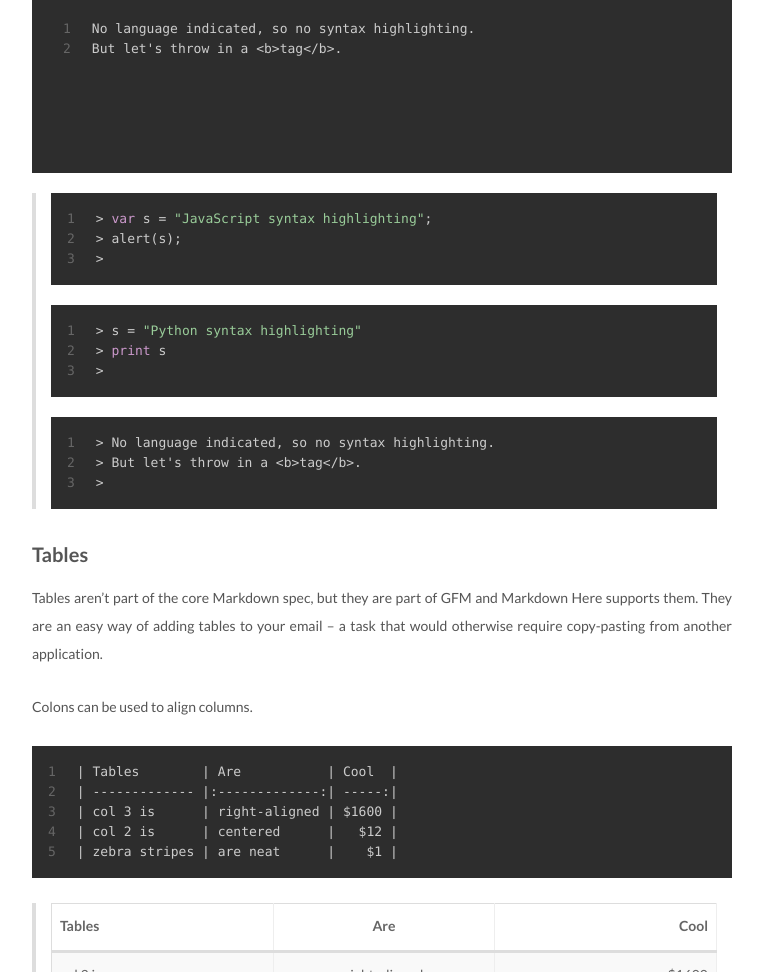
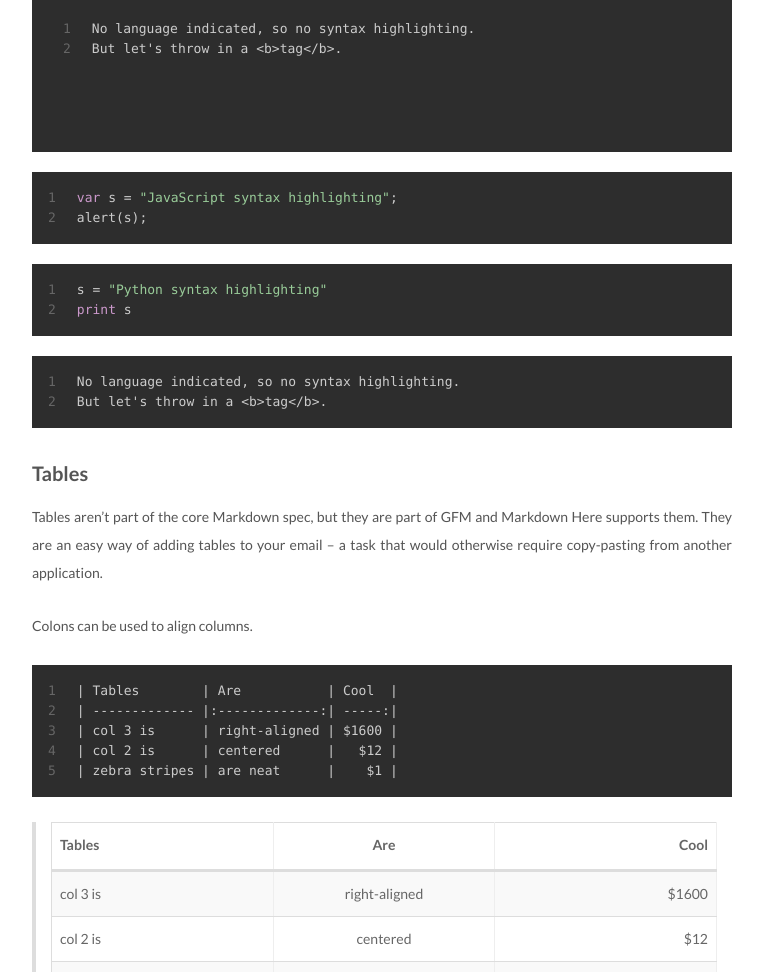
Before and after one commit to fengyj/fengyj.github.io, a plain HTML site: page 2016/09/04/markdown-cheat-sheet/index.html in a window 1280 px wide. Shown: the part 6044-7016 px from the top of the page, without its empty margins (98-861 px from the left). Drawn offline with Linux system fonts and the light colour scheme; a web font is replaced by a local one.

Commit message:
Site updated: 2016-09-06 00:34:51

````diff
--- a/2016/09/04/markdown-cheat-sheet/index.html
+++ b/2016/09/04/markdown-cheat-sheet/index.html
@@ -112,7 +112,7 @@ Emphasis1234Emphasis, ak">
 <meta property="og:image" content="https://github.com/adam-p/markdown-here/raw/master/src/common/images/icon48.png">
 <meta property="og:image" content="http://img.youtube.com/vi/YOUTUBE_VIDEO_ID_HERE/0.jpg">
 <meta property="og:image" content="http://img.youtube.com/vi/YOUTUBE_VIDEO_ID_HERE/0.jpg">
-<meta property="og:updated_time" content="2016-09-05T16:27:05.284Z">
+<meta property="og:updated_time" content="2016-09-05T16:34:20.969Z">
 <meta name="twitter:card" content="summary">
 <meta name="twitter:title" content="Markdown Cheat Sheet">
 <meta name="twitter:description" content="Markdown 101Headers123456# H1## H2### H3#### H4##### H5###### H6
@@ -381,7 +381,7 @@ Emphasis1234Emphasis, ak">
 <p>Inline <code>code</code> has <code>back-ticks around</code> it.</p>
 </blockquote>
 <p>Blocks of code are either fenced by lines with three back-ticks ```, or are indented with four spaces. I recommend only using the fenced code blocks – they’re easier and only they support syntax highlighting.</p>
-   <pre>
+<pre>
    <figure class="highlight javascript"><table><tr><td class="gutter"><pre><div class="line">1</div><div class="line">2</div></pre></td><td class="code"><pre><div class="line"><span class="keyword">var</span> s = <span class="string">"JavaScript syntax highlighting"</span>;</div><div class="line">alert(s);</div></pre></td></tr></table></figure>
 
 
@@ -390,13 +390,11 @@ Emphasis1234Emphasis, ak">
 
    <figure class="highlight plain"><table><tr><td class="gutter"><pre><div class="line">1</div><div class="line">2</div></pre></td><td class="code"><pre><div class="line">No language indicated, so no syntax highlighting. </div><div class="line">But let&apos;s throw in a &lt;b&gt;tag&lt;/b&gt;.</div></pre></td></tr></table></figure>
 
-   </pre>
+</pre>
 
-<blockquote>
-<figure class="highlight javascript"><table><tr><td class="gutter"><pre><div class="line">1</div><div class="line">2</div><div class="line">3</div></pre></td><td class="code"><pre><div class="line">&gt; <span class="keyword">var</span> s = <span class="string">"JavaScript syntax highlighting"</span>;</div><div class="line">&gt; alert(s);</div><div class="line">&gt;</div></pre></td></tr></table></figure>
-<figure class="highlight python"><table><tr><td class="gutter"><pre><div class="line">1</div><div class="line">2</div><div class="line">3</div></pre></td><td class="code"><pre><div class="line">&gt; s = <span class="string">"Python syntax highlighting"</span></div><div class="line">&gt; <span class="keyword">print</span> s</div><div class="line">&gt;</div></pre></td></tr></table></figure>
-<figure class="highlight plain"><table><tr><td class="gutter"><pre><div class="line">1</div><div class="line">2</div><div class="line">3</div></pre></td><td class="code"><pre><div class="line">&gt; No language indicated, so no syntax highlighting. </div><div class="line">&gt; But let&apos;s throw in a &lt;b&gt;tag&lt;/b&gt;.</div><div class="line">&gt;</div></pre></td></tr></table></figure>
-</blockquote>
+<figure class="highlight javascript"><table><tr><td class="gutter"><pre><div class="line">1</div><div class="line">2</div></pre></td><td class="code"><pre><div class="line"><span class="keyword">var</span> s = <span class="string">"JavaScript syntax highlighting"</span>;</div><div class="line">alert(s);</div></pre></td></tr></table></figure>
+<figure class="highlight python"><table><tr><td class="gutter"><pre><div class="line">1</div><div class="line">2</div></pre></td><td class="code"><pre><div class="line">s = <span class="string">"Python syntax highlighting"</span></div><div class="line"><span class="keyword">print</span> s</div></pre></td></tr></table></figure>
+<figure class="highlight plain"><table><tr><td class="gutter"><pre><div class="line">1</div><div class="line">2</div></pre></td><td class="code"><pre><div class="line">No language indicated, so no syntax highlighting. </div><div class="line">But let&apos;s throw in a &lt;b&gt;tag&lt;/b&gt;.</div></pre></td></tr></table></figure>
 <h2 id="Tables"><a href="#Tables" class="headerlink" title="Tables"></a>Tables</h2><p>Tables aren’t part of the core Markdown spec, but they are part of GFM and Markdown Here supports them. They are an easy way of adding tables to your email – a task that would otherwise require copy-pasting from another application.</p>
 <p>Colons can be used to align columns.<br><figure class="highlight markdown"><table><tr><td class="gutter"><pre><div class="line">1</div><div class="line">2</div><div class="line">3</div><div class="line">4</div><div class="line">5</div></pre></td><td class="code"><pre><div class="line">| Tables        | Are           | Cool  |</div><div class="line">| ------------- |:-------------:| -----:|</div><div class="line">| col 3 is      | right-aligned | $1600 |</div><div class="line">| col 2 is      | centered      |   $12 |</div><div class="line">| zebra stripes | are neat      |    $1 |</div></pre></td></tr></table></figure></p>
 <blockquote>
````
Also changed, not shown: index.html (+5 -7 lines).
